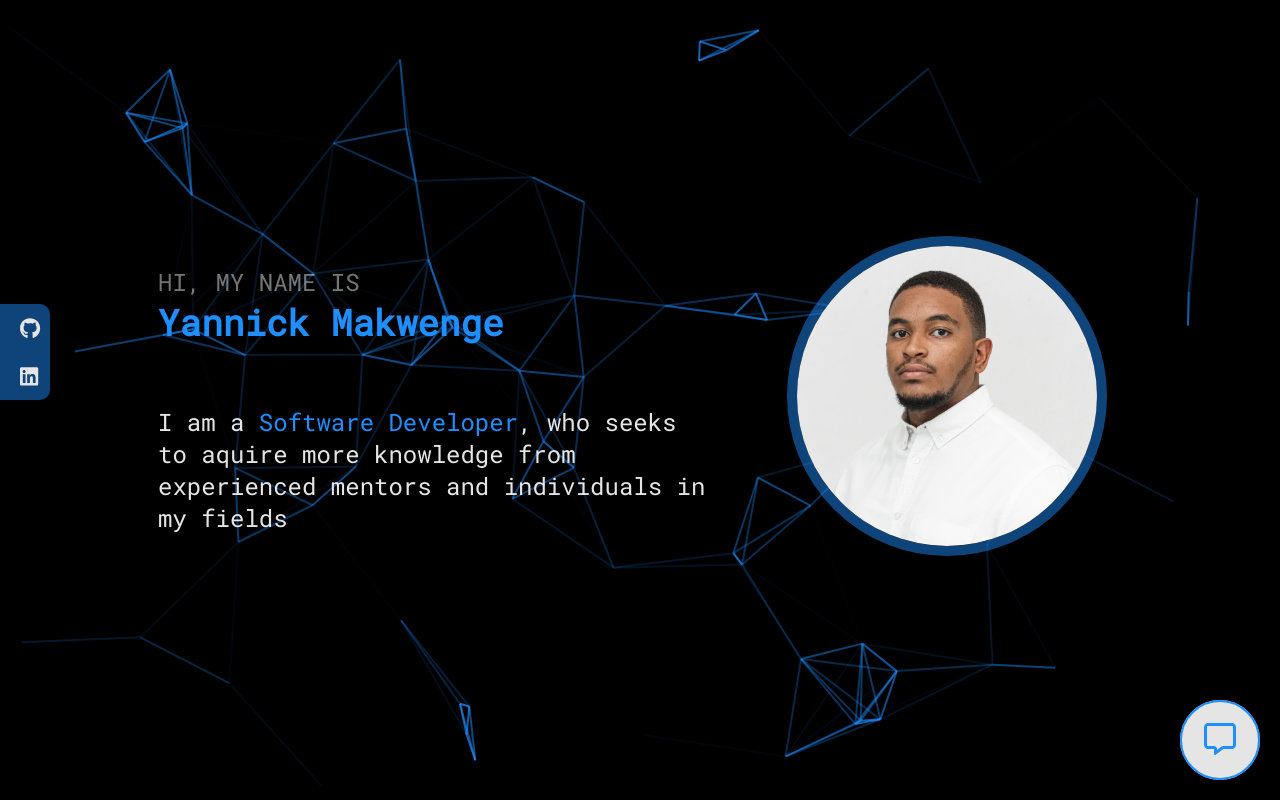
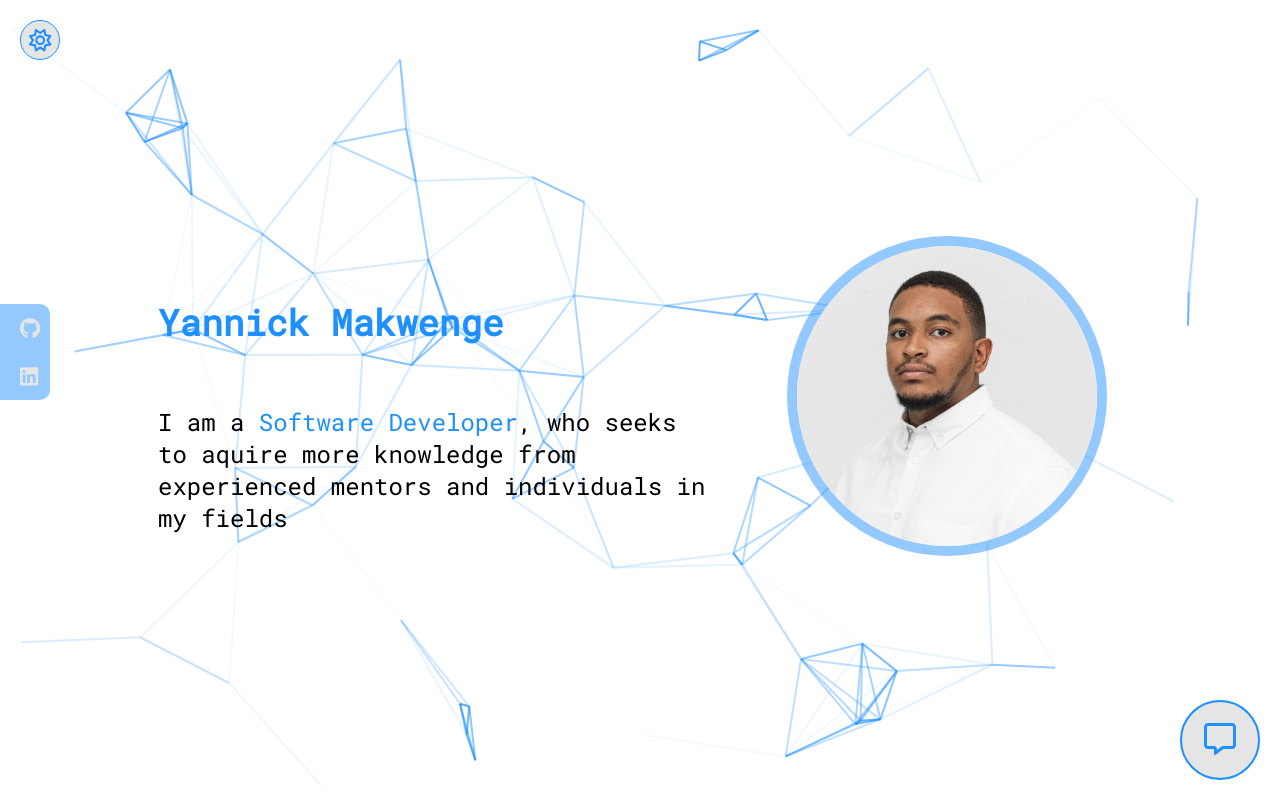
Before and after one commit to Yannick-M243/portofolio-frontend, a React (Create React App) app: page / in a window 1280 px wide. Shown: the top 800 px of the page. Built offline with nearby package versions, Linux system fonts and the light colour scheme; no server answers; the HTML template or start-up script is replaced by a standard one.

Commit message:
feat: start implementing light mode

```diff
--- /dev/null
+++ b/src/components/ModesButtons.js
@@ -0,0 +1,45 @@
+import React, { useState,useEffect} from 'react'
+import { FontAwesomeIcon } from '@fortawesome/react-fontawesome'
+import { faMoon } from '@fortawesome/free-solid-svg-icons'
+import { faSun } from '@fortawesome/free-regular-svg-icons'
+
+function ModesButtons(props) {
+    const [mode, setMode] = useState('dark')
+
+    useEffect(() => {
+        if (mode === 'dark') {
+            document.body.style.backgroundColor = 'black';
+
+            document.body.style.backgroundColor = 'white';
+            document.body.style.color = 'black';
+        }
+        // eslint-disable-next-line
+    }, [])
+
+    const handleModeButton = () => {
+        if (mode === 'dark') {
+            setMode('light')
+        } else {
+            setMode('dark')
+        }
+    }
+
+    if (mode === 'dark') {
+        return (
+            <div className='mode-btn-container sun'>
+                <button onClick={handleModeButton}>
+                    <FontAwesomeIcon icon={faSun} />
+                </button>
+            </div>
+        )
+    } else {
+        return (
+            <div className='mode-btn-container moon'>
+                <button onClick={handleModeButton}>
+                    <FontAwesomeIcon icon={faMoon}/>
+                </button>
+            </div>
+        )
+    }
+}
+export default ModesButtons
--- a/src/components/Portofolio.js
+++ b/src/components/Portofolio.js
@@ -7,10 +7,13 @@ import Footer from './Footer'
 import Project from './Project'
 import Contact from './Contact'
 import Socials from './Socials'
+import ModesButtons from './ModesButtons'
+
 
 function Portofolio() {
   return (
     <div>
+      <ModesButtons/>
       <Welcome />
       <Skills />
       <Education />
--- a/src/styles/_components.scss
+++ b/src/styles/_components.scss
@@ -68,3 +68,39 @@ $white-opac: rgba(255, 255, 255, 0.455);
 textarea {
     resize: none;
 }
+.mode-btn-container {
+    position: absolute;
+    top: 20px;
+    left: 20px;
+    display: flex;
+    justify-content: center;
+    align-items: center;
+    width: 40px;
+    height: 40px;
+    border-radius: 50%;
+    button {
+        display: flex;
+        justify-content: center;
+        align-items: center;
+        width: 100%;
+        height: 100%;
+        border-radius: 50%;
+        border: 1.5px solid $primary;
+        color: $primary;
+        font-size: 1.4em;
+    }
+    button:hover {
+        cursor: pointer;
+    }
+}
+.sun {
+    button{
+     background-color: $white;
+    }
+}
+
+.moon {
+    button{
+       background-color: black;
+    }
+}
--- a/src/styles/style.scss
+++ b/src/styles/style.scss
@@ -6,7 +6,6 @@
 @import "education";
 @import "navbar";
 @import "project";
-@import "portofolio";
 @import "welcome";
 @import "footer";
 @import "responsiveness";
```
Also changed, not shown: src/styles/_portofolio.scss (deleted).
